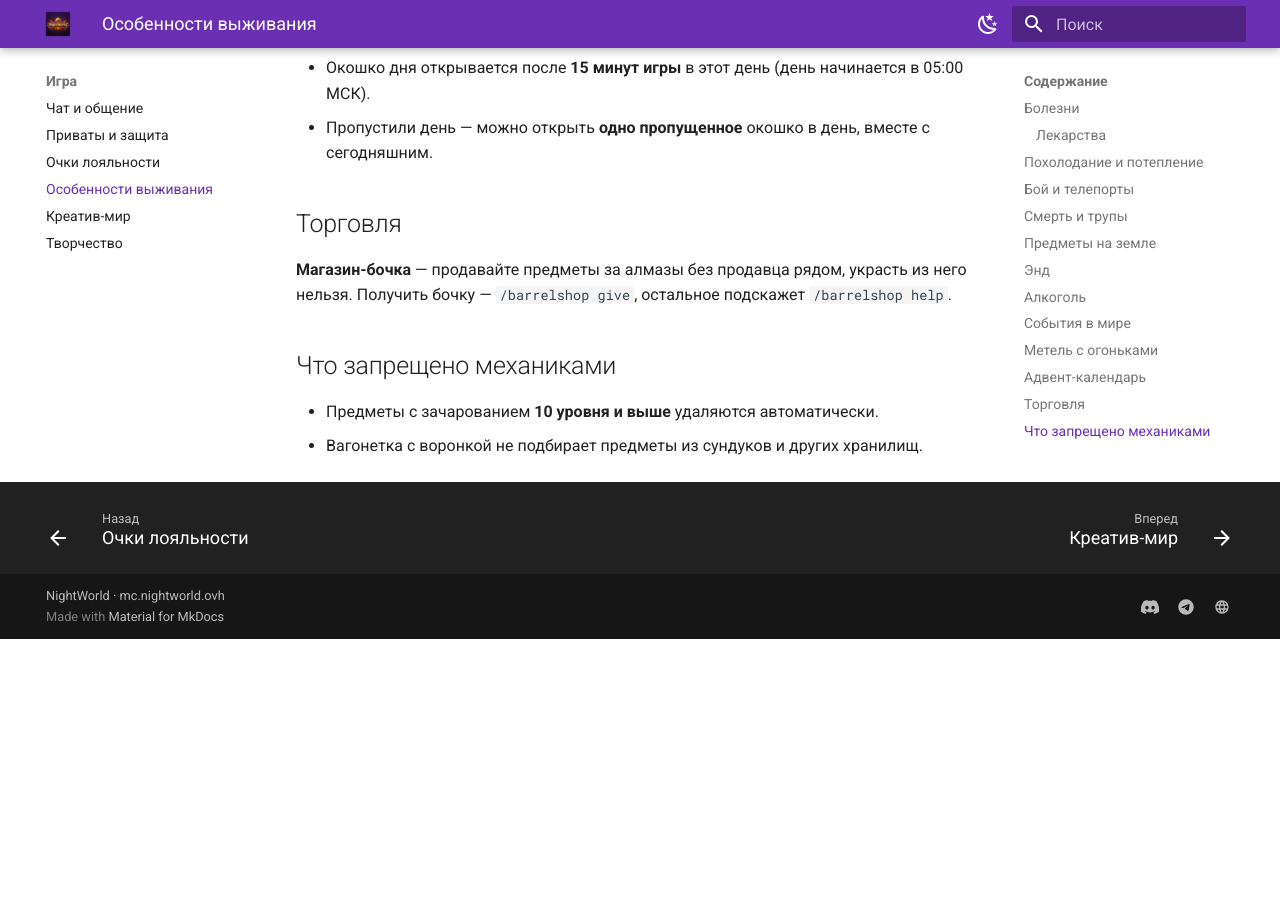
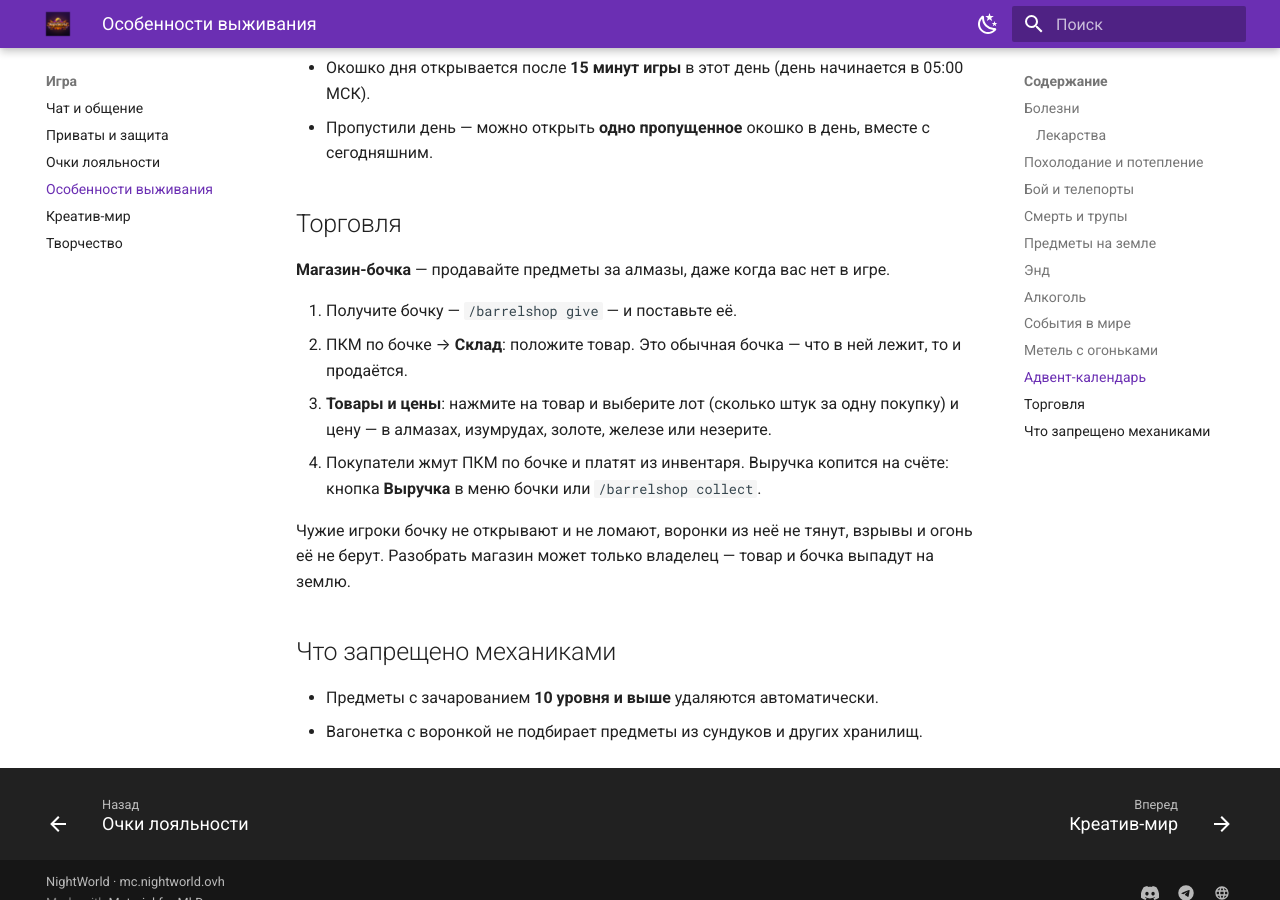
Before and after one commit to Zafiks/wiki, an MkDocs documentation site: the page built from docs/survival.md, in a window 1280 px wide and 900 px high, scrolled down 4543 px. Built offline with MkDocs 1.6.1 and Material for MkDocs 9.7.7, drawn with Linux system fonts in a browser that asks for light colours; before the commit the page ends 5182 px from its top, so only the background shows below that.

Commit message:
Магазин-бочка 2.0: как пользоваться, /barrelshop collect
Co-Authored-By: Claude Opus 5.5 <noreply@anthropic.com>

```diff
--- a/docs/survival.md
+++ b/docs/survival.md
@@ -118,8 +118,14 @@
 
 ## Торговля
 
-**Магазин-бочка** — продавайте предметы за алмазы без продавца рядом, украсть из него нельзя.
-Получить бочку — `/barrelshop give`, остальное подскажет `/barrelshop help`.
+**Магазин-бочка** — продавайте предметы за алмазы, даже когда вас нет в игре.
+
+1. Получите бочку — `/barrelshop give` — и поставьте её.
+2. ПКМ по бочке → **Склад**: положите товар. Это обычная бочка — что в ней лежит, то и продаётся.
+3. **Товары и цены**: нажмите на товар и выберите лот (сколько штук за одну покупку) и цену — в алмазах, изумрудах, золоте, железе или незерите.
+4. Покупатели жмут ПКМ по бочке и платят из инвентаря. Выручка копится на счёте: кнопка **Выручка** в меню бочки или `/barrelshop collect`.
+
+Чужие игроки бочку не открывают и не ломают, воронки из неё не тянут, взрывы и огонь её не берут. Разобрать магазин может только владелец — товар и бочка выпадут на землю.
 
 ## Что запрещено механиками
 
```
Also changed, not shown: docs/commands.md (+2 -1 lines).
